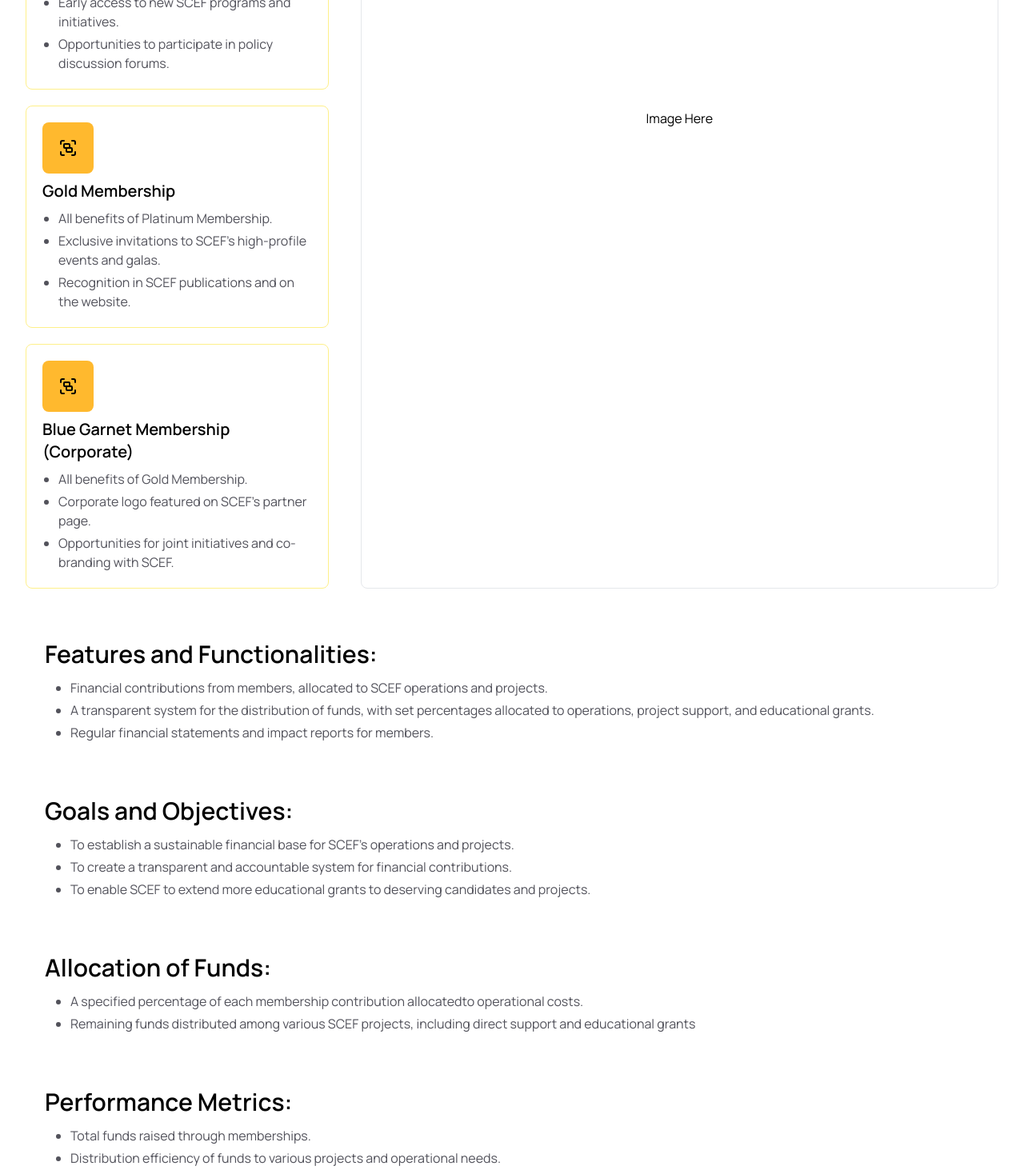
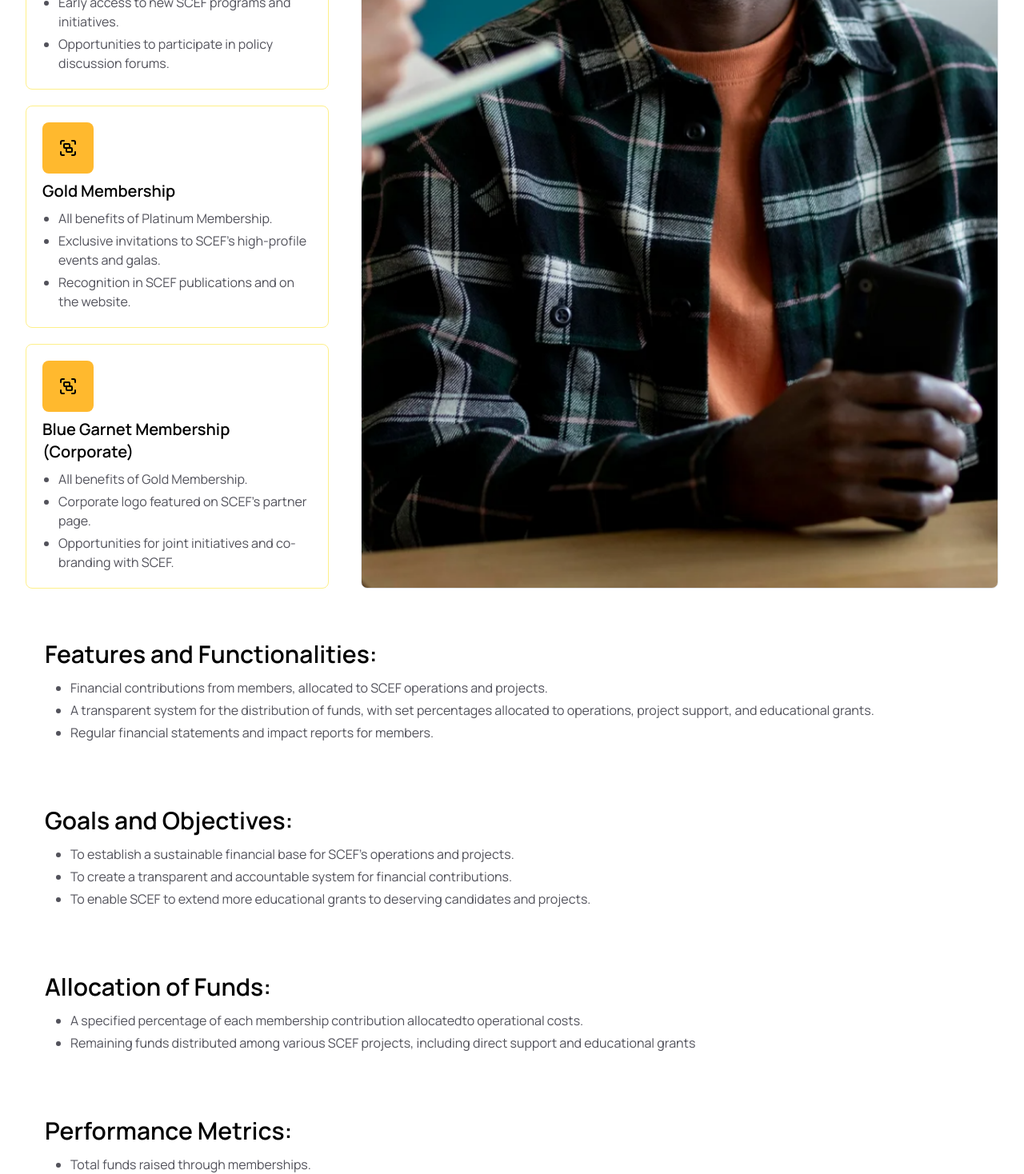
Before and after one commit to Santos-pkis/NESA-Test, a Next.js app: page /become-a-member in a window 1280 px wide. Shown: the part 1360-2828 px from the top of the page at 80% size. Built offline with nearby package versions, Linux system fonts and the light colour scheme.

Commit message:
fix: added become a member right side image

```diff
--- a/app/(main)/become-a-member/page.tsx
+++ b/app/(main)/become-a-member/page.tsx
@@ -1,6 +1,7 @@
 import TitleDescriptionHeader from "@/components/Common/Hero/basic-title-description";
 import { moreUnderTiers, tiers } from "@/lib/data/others";
 import { Group } from "lucide-react";
+import Image from "next/image";
 
 const Page = () => {
   return (
@@ -21,7 +22,7 @@ const Page = () => {
         </div>
 
         <div className="mt-16 space-y-10 container">
-          <div className="grid-cols-3 grid gap-10">
+          <div className="grid-cols-3 md:grid gap-10">
             <div className="space-y-5">
               {tiers.map((tier, id) => (
                 <div
@@ -40,14 +41,20 @@ const Page = () => {
                 </div>
               ))}
             </div>
-            <div className="col-span-2 grid place-content-center border rounded-lg text-black">
-              <p>Image Here</p>
+            <div className="col-span-2 relative overflow-hidden grid place-content-center border rounded-lg text-black">
+              <Image
+                src={"/images/become-a-member.png"}
+                width={600}
+                height={900}
+                className="absolute top-0 left-0 w-full h-full object-cover"
+                alt=""
+              />
             </div>
           </div>
 
-          <div className="space-y-5">
+          <div className="md:space-y-8 space-y-16">
             {moreUnderTiers.map((item, id) => (
-              <div key={id} className="p-6 space-y-3">
+              <div key={id} className="md:p-6 space-y-3">
                 <p className="md:text-3xl text-2xl font-semibold">{item.title}</p>
                 <ul className="ml-8 list-disc space-y-1 text-zinc-600">
                   {item.options.map((option, id) => (
```
Also changed, not shown: public/images/become-a-member.png (added).
